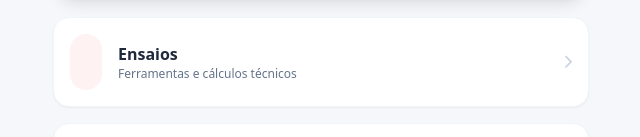
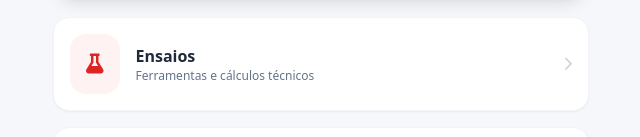
Before and after one commit to marcelopessoa98/Calculadora-de-Umidade, a website: page index.html in a window 1280 px wide. Shown: the part 207-344 px from the top of the page, without its empty margins (319-959 px from the left). Drawn offline with nearby package versions, Linux system fonts and the light colour scheme; no server answers.

Commit message:
fix: corrige icone do modulo de ensaios

```diff
--- a/index.html
+++ b/index.html
@@ -82,7 +82,7 @@
         class="menu-card flex items-center bg-white p-4 rounded-2xl border border-slate-100 shadow-sm"
       >
         <div class="bg-red-50 text-red-600 p-4 rounded-2xl mr-4">
-          <i class="fa-solid fa-flask-vial text-xl"></i>
+          <i class="fa-solid fa-flask text-xl"></i>
         </div>
         <div class="flex-1">
           <h3 class="font-bold text-slate-800">Ensaios</h3>
```
Also changed, not shown: pages/ensaios.html (+1 -1 lines).
